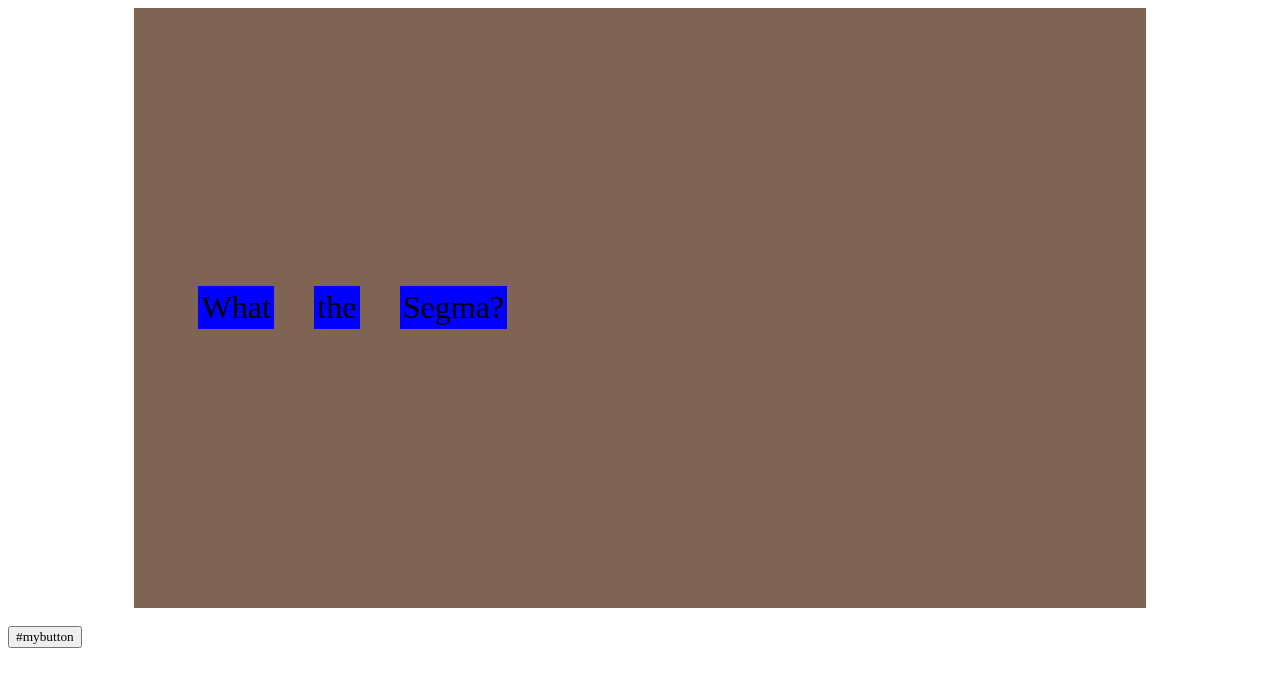
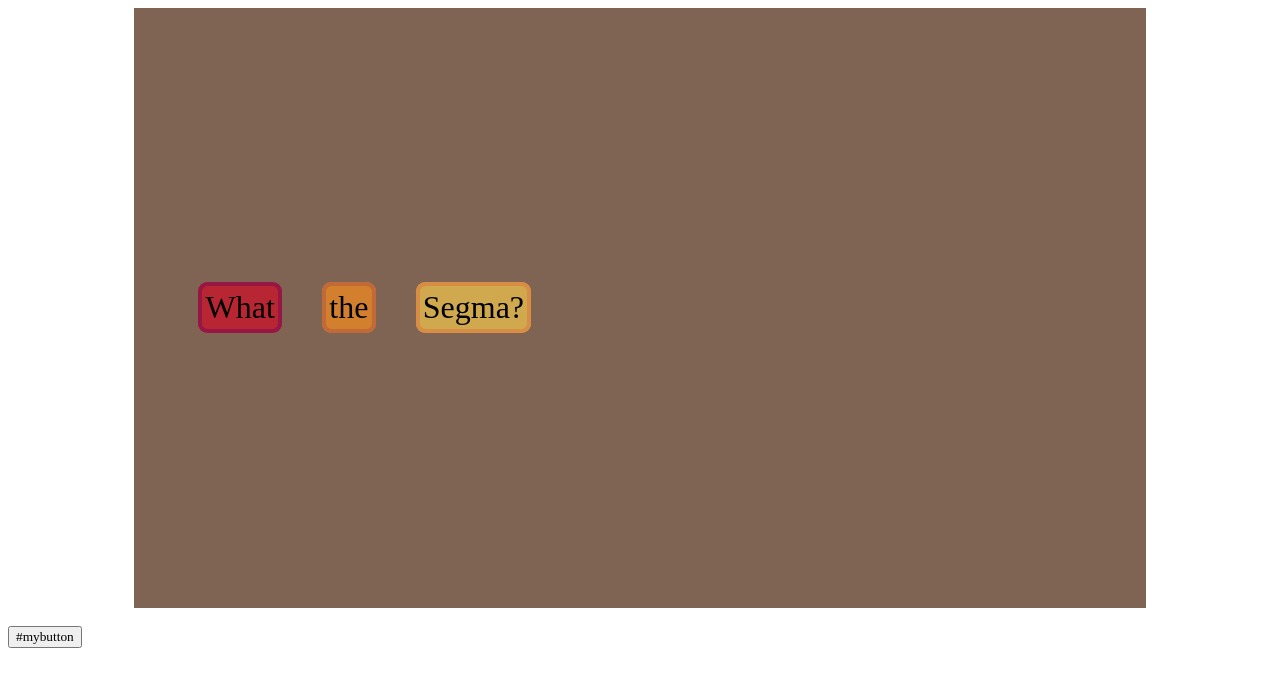
Before and after one commit to TheWelcomer/MorphSeg, a SvelteKit app in the folder frontend/: page /showcase in a window 1280 px wide. Both pictures are taken after a click on the button "#mybutton". Shown: the top 686 px of the page. Built offline with nearby package versions, Linux system fonts and the light colour scheme; a web font is replaced by a local one.

Commit message:
color coding

```diff
--- a/frontend/src/routes/showcase/CuttingBoard.svelte
+++ b/frontend/src/routes/showcase/CuttingBoard.svelte
@@ -39,16 +39,16 @@
       {#if stage != Stage.MORPHEMES}
         {#each words as word, wIndex}
           <span class="word">
-              <span class="word-inner">
+              <span class="word-inner word-style-{(wIndex % 5) + 1}">
                 {word}
               </span>
           </span>&nbsp<span class="word-spacer" style="animation-delay: {wIndex * 0.25}s;" />
         {/each}
       {:else}
-        {#each morphemes as word}
+        {#each morphemes as word, wIndex}
           {#each word as morpheme, mIndex}
             <span class="word">
-                <span class="word-inner">
+                <span class="word-inner word-style-{(wIndex % 5) + 1}">
                   {morpheme}
                 </span>{#if mIndex != (word.length - 1)}
                   <span class="morpheme-spacer" />
@@ -84,8 +84,35 @@
   }
 
   .word-inner {
-    background-color: blue;
     padding: 0.1em;
+    border-radius: 0.3em;
+    border-style: solid;
+    border-width: 0.15em;
+  }
+
+  .word-style-1 {
+    background-color: #b82634;
+    border-color: #961743;
+  }
+
+  .word-style-2 {
+    background-color: #d3802e;
+    border-color: #c16a38;
+  }
+
+  .word-style-3 {
+    background-color: #d0a94e;
+    border-color: #d78d43;
+  }
+
+  .word-style-4 {
+    background-color: #489d3e;
+    border-color: #407b51;
+  }
+
+  .word-style-5 {
+    background-color: #8a4896;
+    border-color: #663479;
   }
 
   .word-spacer {
```
